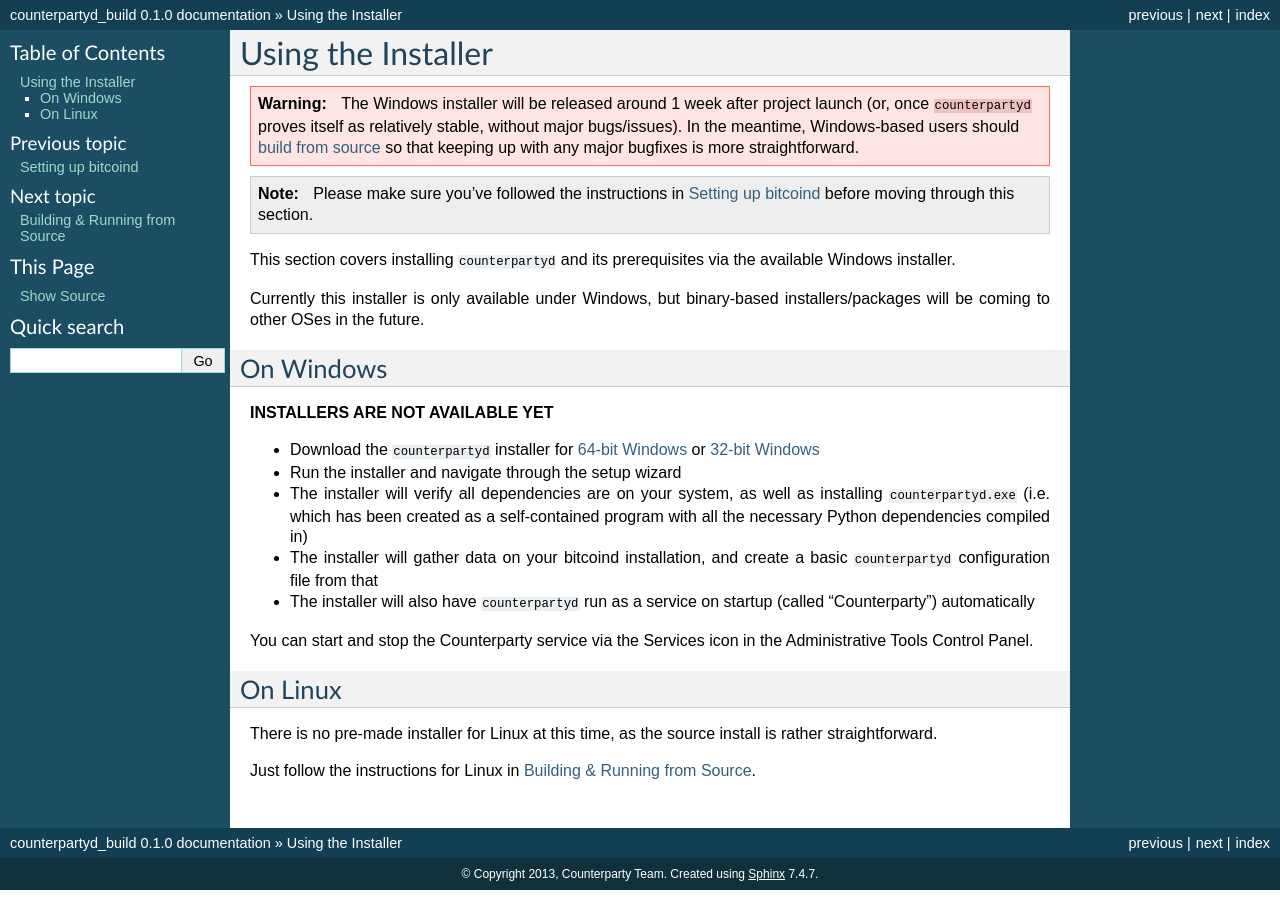
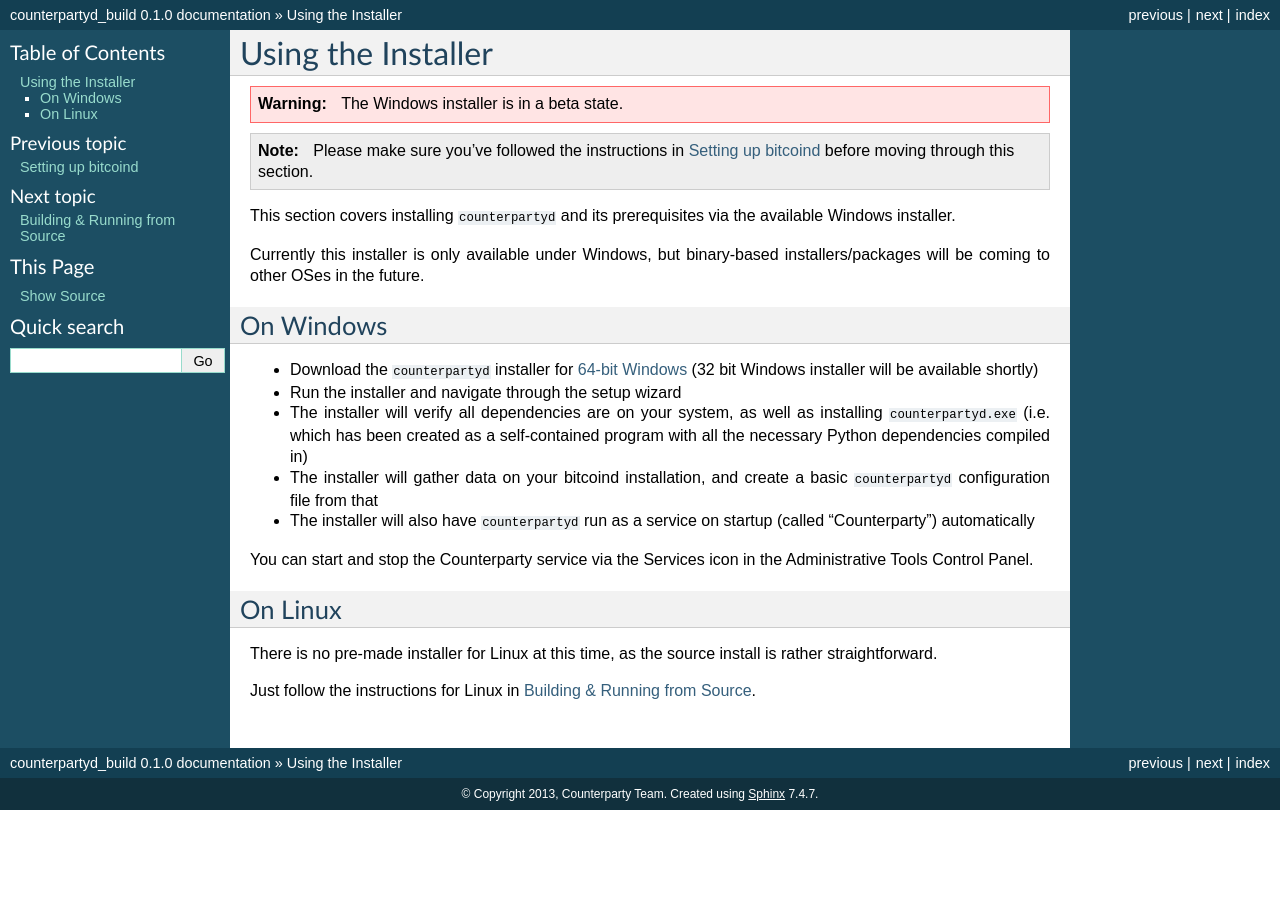
Before and after one commit to CounterpartyXCP/federatednode, a Sphinx documentation site: the page built from docs/UsingTheInstaller.rst, in a window 1280 px wide. Built offline with Sphinx 7.4.7, drawn with Linux system fonts in a browser that asks for light colours.

Commit message:
more doc updates...got first released version of windows 64 installer

```diff
--- a/docs/BuildingFromSource.rst
+++ b/docs/BuildingFromSource.rst
@@ -136,7 +136,7 @@
 After installing, open a command window and run ``counterpartyd`` in the foreground via::
 
     cd C:\counterpartyd_build
-    C:\Python33\python.exe run.py --log-file=- -v
+    C:\Python33\python.exe run.py --log-file=-
 
 You can then run any of ``counterpartyd’s`` other functions, like `the examples listed here <https://github.com/PhantomPhreak/counterpartyd#examples>`__.
 
--- a/docs/HowToBurn.rst
+++ b/docs/HowToBurn.rst
@@ -76,6 +76,7 @@
 .. image:: images/burntut2.jpg
 
 **Step 4**
+
 Click on the "Send Money" tab, then click on "Custom" under "Transaction Type". Do the following:
 
 - Ensure that your main address (that you sent the BTC to) is selected under the **"From"** box
@@ -89,12 +90,14 @@
 Once done, click on the "Review Payment" button. Make sure it's what you want, then click the "Send Transaction" button.
 
 **Step 5**
+
 Now, click back on "Recieve Money" and you should see that the address you just created (``1J6Sb7BbhCQKRTwmt8yKxXAAQByeNsED7P`` in this case)
 has some funds now (in this case, the .1 BTC we sent, listed as dollars):
 
 .. image:: images/burntut4.jpg
 
 **Step 6**
+
 Now, we're going to "burn" the .1 BTC in ``1J6Sb7BbhCQKRTwmt8yKxXAAQByeNsED7P``. To do this, click back on "Send Money", then "Custom". Do the following:
 
 - Ensure that the address you want to burn the BTC in is selected under the **"From"** box
--- a/docs/UsingTheInstaller.rst
+++ b/docs/UsingTheInstaller.rst
@@ -3,9 +3,7 @@
 
 .. warning::
 
-    The Windows installer will be released around 1 week after project launch (or, once ``counterpartyd`` proves itself
-    as relatively stable, without major bugs/issues). In the meantime, Windows-based users should :doc:`build from
-    source <BuildingFromSource>` so that keeping up with any major bugfixes is more straightforward.
+    The Windows installer is in a beta state.
 
 .. note::
 
@@ -20,10 +18,8 @@
 On Windows
 ~~~~~~~~~~~~~~~~~~~~~~
 
-**INSTALLERS ARE NOT AVAILABLE YET**
-
 - Download the ``counterpartyd`` installer for `64-bit Windows <https://raw.github.com/xnova/counterpartyd_binaries/counterpartyd-v1-amd64_install.exe>`__
-  or `32-bit Windows <https://raw.github.com/xnova/counterpartyd_binaries/counterpartyd-v1-i386_install.exe>`__
+  (32 bit Windows installer will be available shortly)
 - Run the installer and navigate through the setup wizard
 - The installer will verify all dependencies are on your system, as well as installing ``counterpartyd.exe``
   (i.e. which has been created as a self-contained program with all the necessary Python dependencies compiled in)
--- a/docs/index.rst
+++ b/docs/index.rst
@@ -14,12 +14,6 @@
 - If you are an **Ubuntu Linux user**, you can :doc:`use the build system to automate your
   install/setup from source <BuildingFromSource>`
 - If you are **neither**, at this point you will need to follow `the manual installation instructions <https://github.com/PhantomPhreak/counterpartyd/blob/master/README.md>`__.
-
-.. warning::
-
-    The Windows installer will be released around 1 week after project launch (or, once ``counterpartyd`` proves itself
-    as relatively stable, without major bugs/issues). In the meantime, Windows-based users should :doc:`build from
-    source <BuildingFromSource>` so that keeping up with any major bugfixes is more straightforward.
 
 
 When to use?
```
Also changed, not shown: 2 other files.
